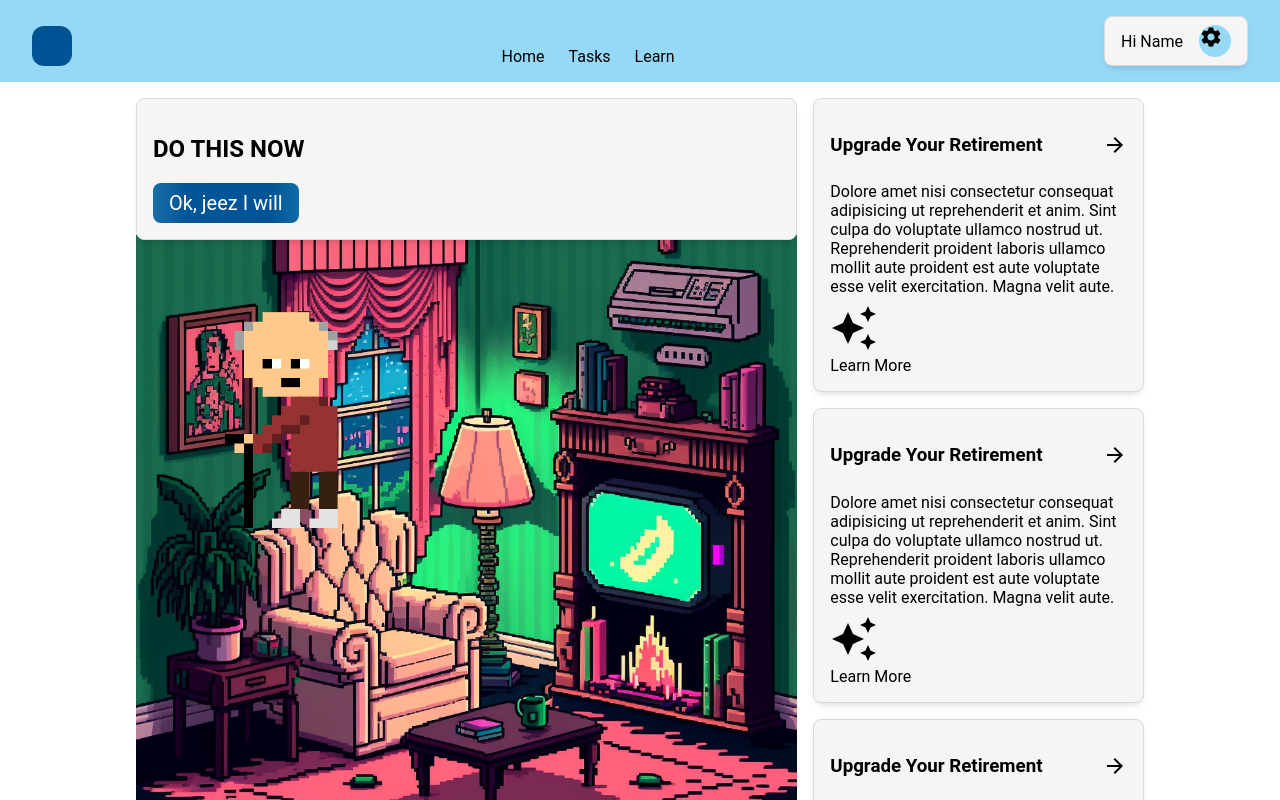
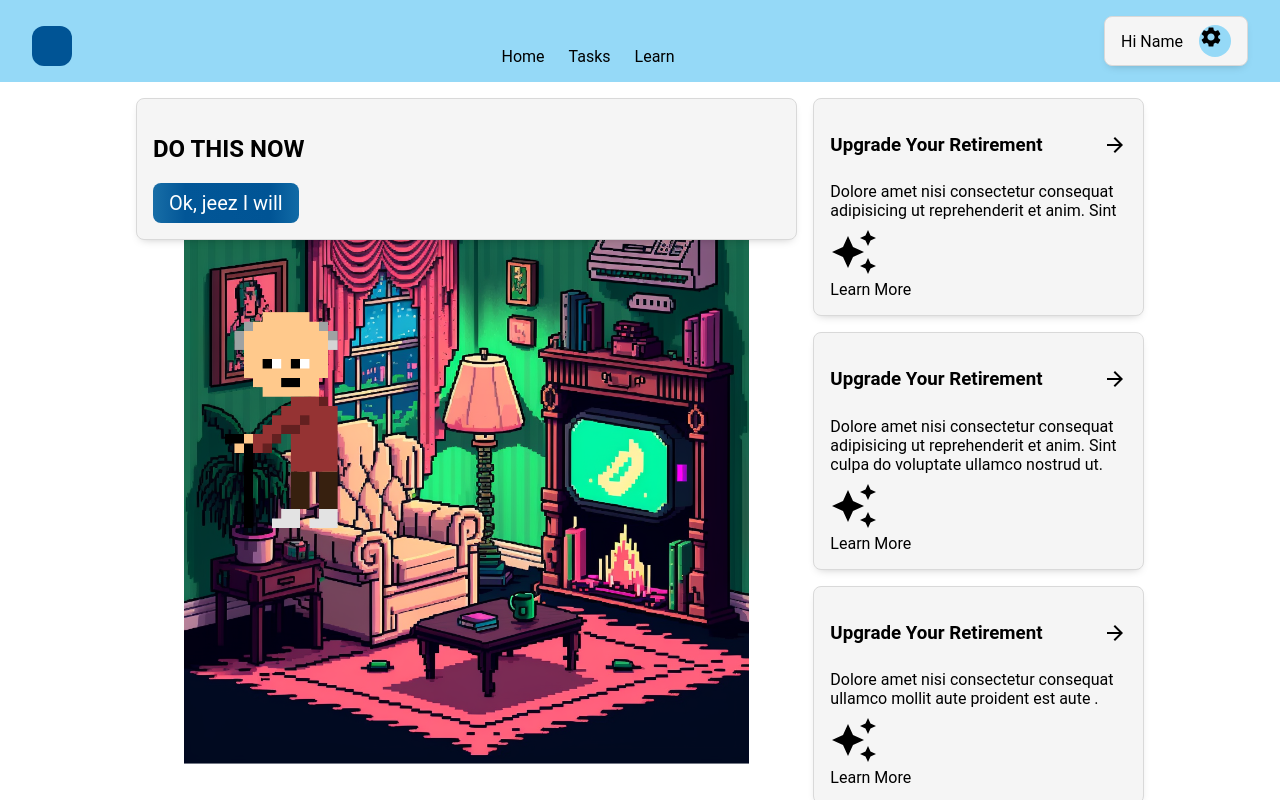
Before and after one commit to sam-schmitt/TIAA-hackathon-december-2022, a Next.js app: page / in a window 1280 px wide. Built offline with nearby package versions, Linux system fonts and the light colour scheme.

Commit message:
quick actions

```diff
--- a/components/home/quickActions.js
+++ b/components/home/quickActions.js
@@ -8,21 +8,21 @@ export default function QuickActions() {
 		{
 			title: "Upgrade Your Retirement",
 			description:
-				"Dolore amet nisi consectetur consequat adipisicing ut reprehenderit et anim. Sint culpa do voluptate ullamco nostrud ut. Reprehenderit proident laboris ullamco mollit aute proident est aute voluptate esse velit exercitation. Magna velit aute.",
+				"Dolore amet nisi consectetur consequat adipisicing ut reprehenderit et anim. Sint",
 			icon: <AutoAwesomeIcon />,
 			url: "/upgrade",
 		},
 		{
 			title: "Upgrade Your Retirement",
 			description:
-				"Dolore amet nisi consectetur consequat adipisicing ut reprehenderit et anim. Sint culpa do voluptate ullamco nostrud ut. Reprehenderit proident laboris ullamco mollit aute proident est aute voluptate esse velit exercitation. Magna velit aute.",
+				"Dolore amet nisi consectetur consequat adipisicing ut reprehenderit et anim. Sint culpa do voluptate ullamco nostrud ut. ",
 			icon: <AutoAwesomeIcon />,
 			url: "/upgrade",
 		},
 		{
 			title: "Upgrade Your Retirement",
 			description:
-				"Dolore amet nisi consectetur consequat adipisicing ut reprehenderit et anim. Sint culpa do voluptate ullamco nostrud ut. Reprehenderit proident laboris ullamco mollit aute proident est aute voluptate esse velit exercitation. Magna velit aute.",
+				"Dolore amet nisi consectetur consequat  ullamco mollit aute proident est aute .",
 			icon: <AutoAwesomeIcon />,
 			url: "/upgrade",
 		},
--- a/pages/tasks/index.js
+++ b/pages/tasks/index.js
@@ -1,5 +1,6 @@
 import React from "react";
 import CurrentAvatar from "../../components/avatar";
+import CurrentTask from "../../components/tasks/currentTask";
 import Progress from "../../components/tasks/progress";
 
 export default function TasksPage() {
@@ -12,9 +13,7 @@ export default function TasksPage() {
 				</div>
 				<div className="tasks">
 					<Progress />
-					<div class="shadow-card">
-						<h3>Current Task</h3>
-					</div>
+					<CurrentTask />
 					<h3>Tasks</h3>
 					<p>tasks</p>
 				</div>
```
Also changed, not shown: components/tasks/currentTask.js (+7 -0 lines).
